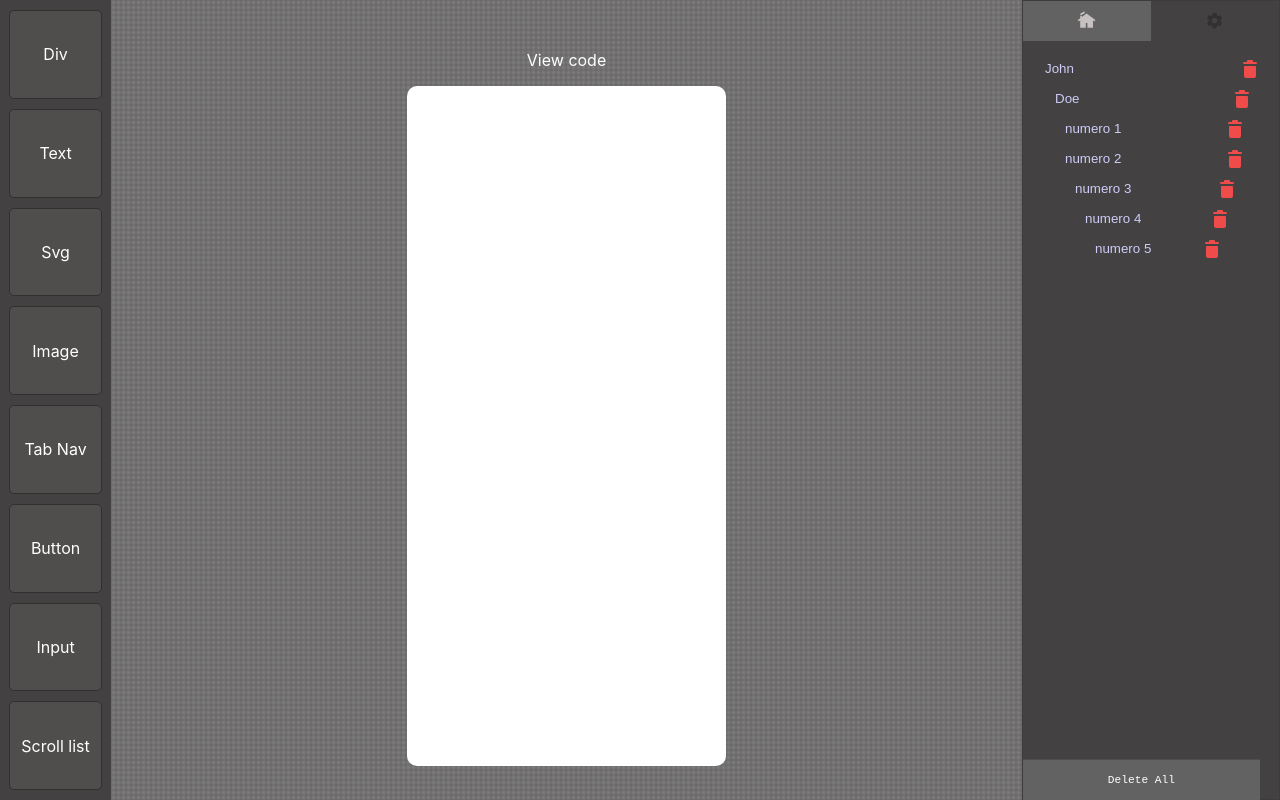
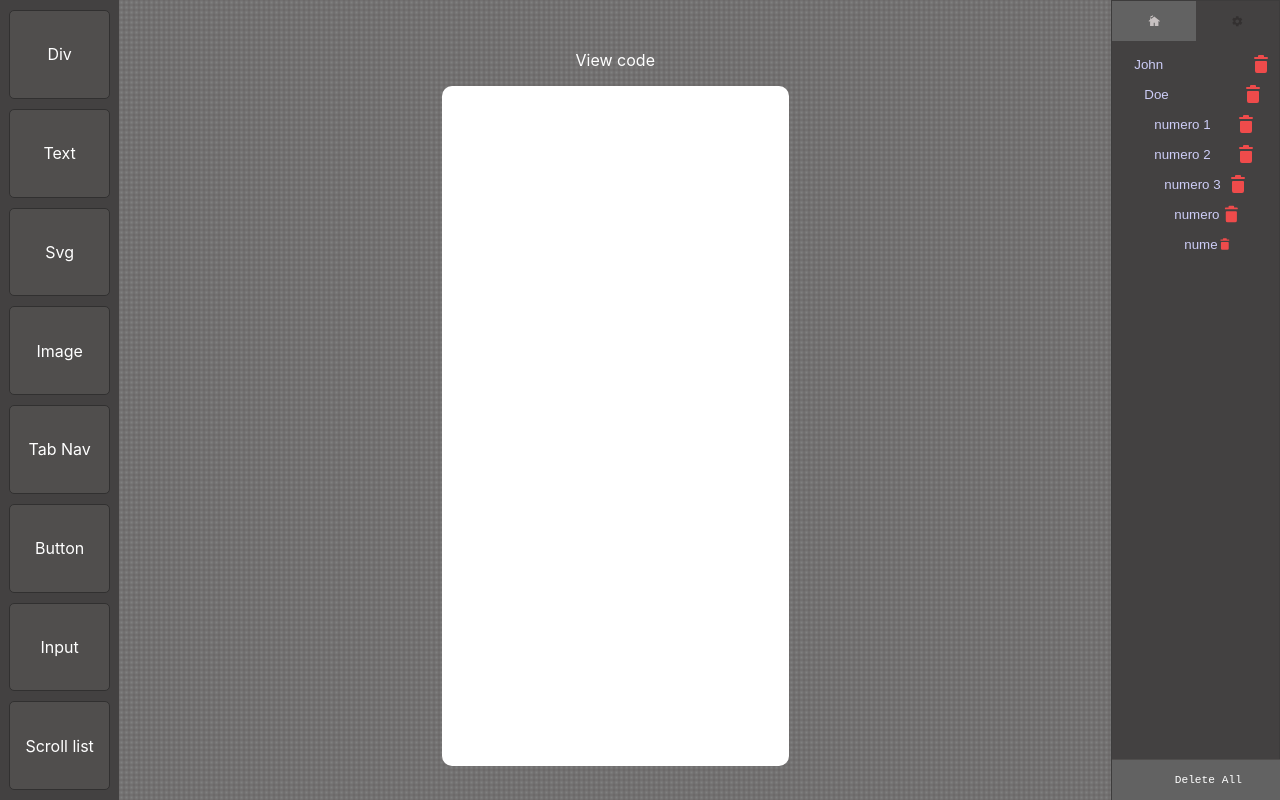
Before and after one commit to GabrielDavid1/GDTools, a Next.js app: page / in a window 1280 px wide. Built offline with nearby package versions, Linux system fonts and the light colour scheme.

Commit message:
margin settings adjusted

```diff
--- a/styles/globals.scss
+++ b/styles/globals.scss
@@ -101,9 +101,12 @@ body {
     }
   }
   .control-settings {
-    width: 20%;
-    background-color:#434141;
+    width: 15%;
+    background-color: #434141;
     border: 1px solid #3d3c3c;
+    max-width: 15%;
+    overflow-x: hidden;
+
     .content {
       height: 100%;
       .header-settings {
@@ -131,7 +134,7 @@ body {
         }
       }
       .bottom-tab {
-        width: 18.5%;
+        width: 15%;
         height: 5%;
         display: flex;
         flex-direction: row;
```
